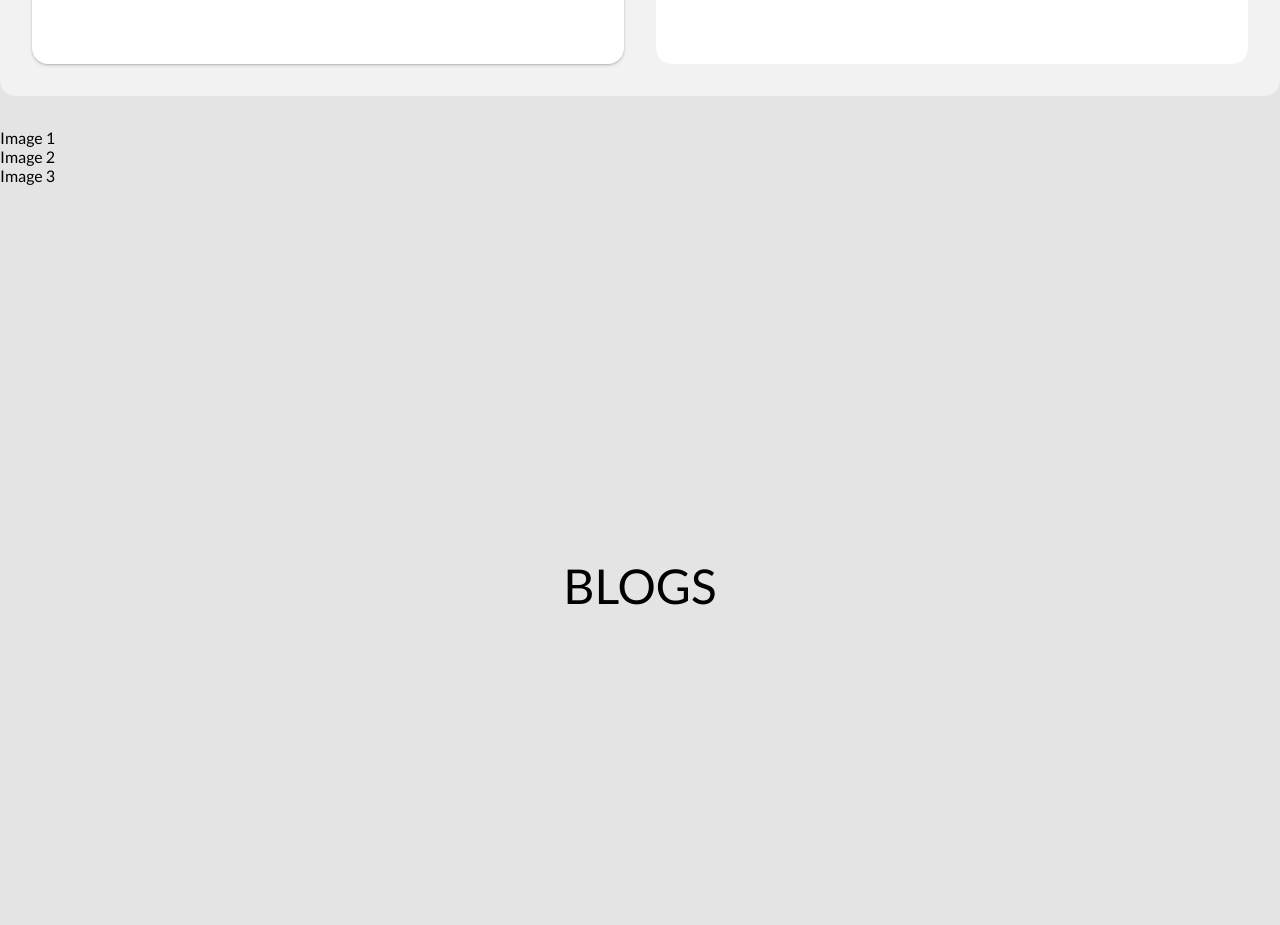
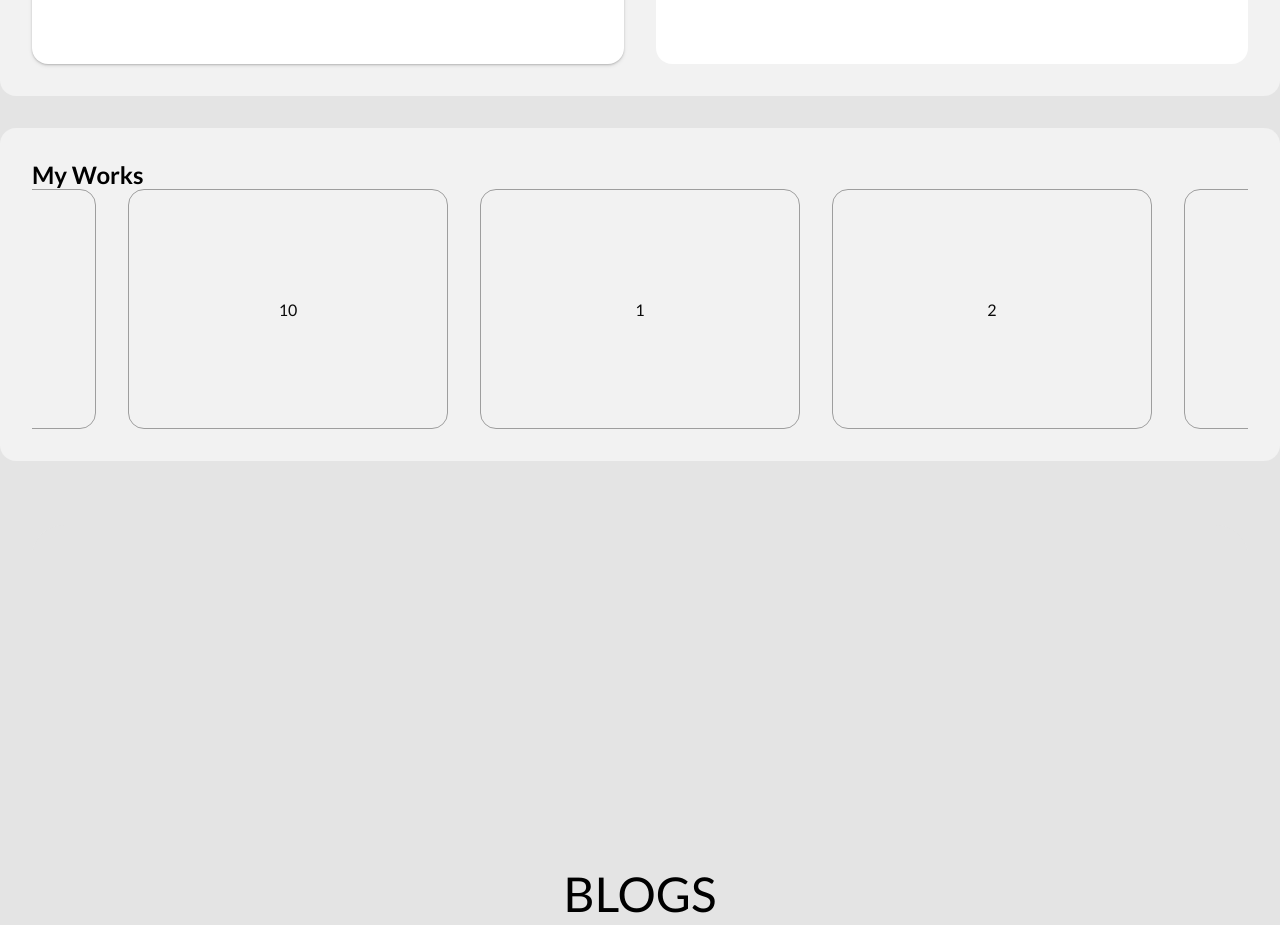
Before and after one commit to hoainb1303/hoai-portfolio, a Next.js app: page / in a window 1280 px wide. Shown: the part 1160-2085 px from the top of the page. Built offline with nearby package versions, Linux system fonts and the light colour scheme.

Commit message:
Setting up graphic designer gallery

```diff
--- a/src/app/globals.css
+++ b/src/app/globals.css
@@ -35,6 +35,14 @@
   --spacing-8: 2rem; /* 32 */
   --spacing-9: 2rem; /* 36 */
   --spacing-10: 2.5rem; /* 40 */
+
+  /* typescale */
+  --text-size-1: 0.75rem;
+  --text-size-2: 0.875rem;
+  --text-size-3: 1rem;
+  --text-size-4: 1.125rem;
+  --text-size-5: 1.25rem;
+  --text-size-6: 1.5rem;
 
   /* slate */
   --slate-50: #f8fafc;
--- /dev/null
+++ b/src/components/DesignGallery.module.css
@@ -0,0 +1,35 @@
+.designGallery {
+  overflow: hidden;
+}
+
+.galleryContainer {
+  display: flex;
+
+  scrollbar-width: none;
+}
+
+.galleryItem {
+  flex: 0 0 30%;
+  margin-right: 2rem;
+
+  min-width: 0;
+  max-width: 20rem;
+  aspect-ratio: 4/3;
+
+  border: 1px solid var(--border-muted);
+  border-radius: 1rem;
+  box-sizing: border-box;
+
+  color: var(--text);
+
+  overflow: hidden;
+}
+
+.itemImage {
+  display: flex;
+  align-items: center;
+  justify-content: center;
+
+  width: 100%;
+  height: 100%;
+}
--- /dev/null
+++ b/src/components/DesignGallery.tsx
@@ -0,0 +1,28 @@
+"use client";
+import useEmblaCarousel from "embla-carousel-react";
+import styles from "./DesignGallery.module.css";
+
+const DesignGallery = () => {
+  const [emblaRef, emblaApi] = useEmblaCarousel({
+    containScroll: false,
+    loop: true,
+  });
+
+  const goToPrev = () => emblaApi?.scrollPrev();
+  const goToNext = () => emblaApi?.scrollNext();
+
+  const images: number[] = Array.from(Array(10).keys());
+  return (
+    <div className={`${styles.designGallery}`} ref={emblaRef}>
+      <div className={`${styles.galleryContainer}`}>
+        {images.map((index) => (
+          <div key={index} className={`${styles.galleryItem}`}>
+            <div className={`${styles.itemImage}`}>{index + 1}</div>
+          </div>
+        ))}
+      </div>
+    </div>
+  );
+};
+
+export default DesignGallery;
--- a/src/components/Skills.module.css
+++ b/src/components/Skills.module.css
@@ -26,6 +26,9 @@
   display: grid;
 
   gap: var(--spacing-6) var(--spacing-8);
+}
+
+@media (hover: hover) {
 }
 
 .skillItem {
--- a/src/components/Works.module.css
+++ b/src/components/Works.module.css
@@ -1,13 +1,19 @@
-.viewport {
-  overflow: hidden;
+.works {
+  margin: auto;
+  padding: 0 0 var(--spacing-8) 0;
+
+  width: 100%;
+
+  background: var(--bg-dark);
 }
 
-.container {
-  display: flex;
-  touch-action: pan-y pinch-zoom;
+.worksContainer {
+  margin: auto;
+
+  max-width: 1440px;
+  border-radius: 1rem;
+
+  padding: var(--spacing-8);
+
+  background: var(--bg);
 }
-
-.slide {
-  flex: 0 0 100%;
-  min-width: 0;
-}
--- a/src/components/Works.tsx
+++ b/src/components/Works.tsx
@@ -1,23 +1,13 @@
-"use client";
-
-import React from "react";
-import useEmblaCarousel from "embla-carousel-react";
+import DesignGallery from "./DesignGallery";
 
 import styles from "./Works.module.css";
 
 const Works = () => {
-  const [emblaRef, emblaApi] = useEmblaCarousel({ loop: false });
-  const goToPrev = () => emblaApi?.scrollPrev();
-  const goToNext = () => emblaApi?.scrollNext();
-
   return (
     <section id="works" className={`${styles.works}`}>
-      <div className={`${styles.container}`}>
-        <div className={`${styles.designGallery}`}>
-          <div className={`${styles.designItem}`}>Image 1</div>
-          <div className={`${styles.designItem}`}>Image 2</div>
-          <div className={`${styles.designItem}`}>Image 3</div>
-        </div>
+      <div className={`${styles.worksContainer}`}>
+        <h1>My Works</h1>
+        <DesignGallery></DesignGallery>
       </div>
     </section>
   );
```
